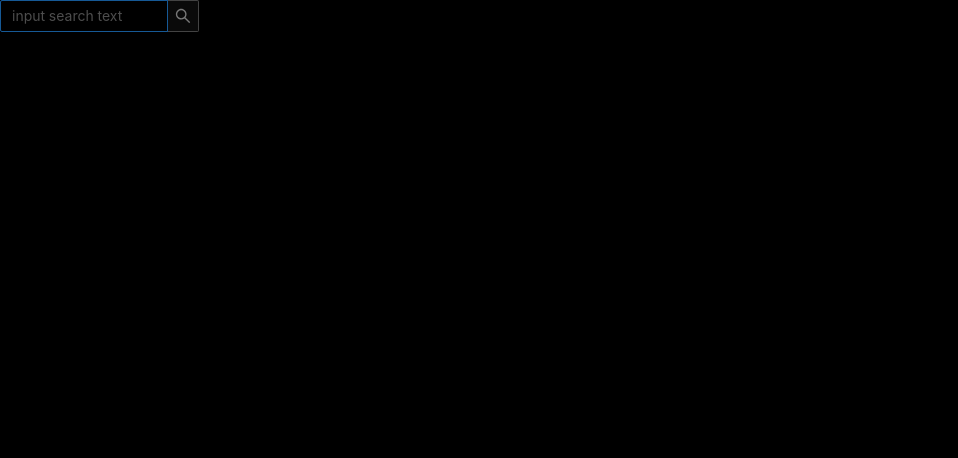
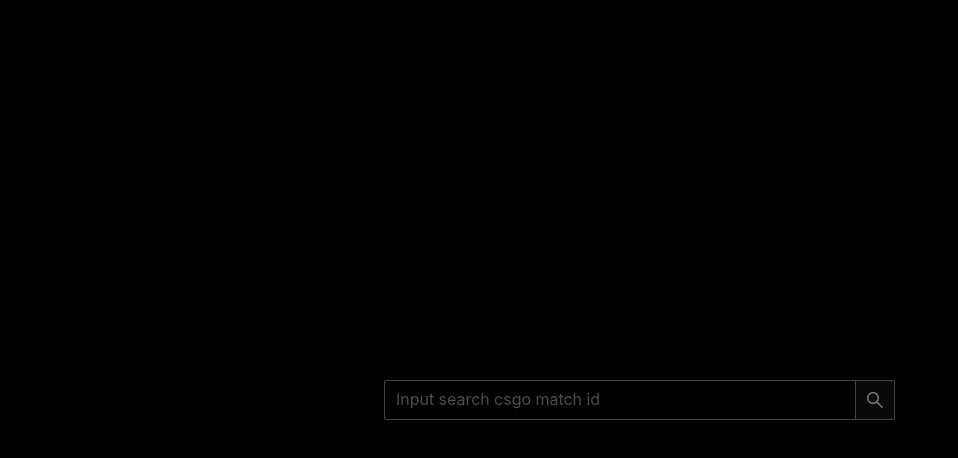
Before and after one commit to unsOmen/fact-app, a React (Create React App) app: page / in a window 1280 px wide. Shown: the top 458 px of the page, without its empty margins (0-958 px from the left). Built offline with nearby package versions, Linux system fonts and the light colour scheme.

Commit message:
styling search

```diff
--- a/src/App.css
+++ b/src/App.css
@@ -1,2 +1,20 @@
 @import '~antd/dist/antd.css';
 @import '~antd/dist/antd.dark.css';
+
+.h100 {
+    height: calc(100vh);
+}
+
+.search-match {
+    width: 40%;
+}
+
+.ant-input-search-button:not(.ant-btn-primary):hover,
+.ant-input-search .ant-input:hover {
+    border-color: #ff3700b5;
+}
+
+.ant-input-search-button:not(.ant-btn-primary):focus,
+.ant-input-search .ant-input:focus {
+    border-color: #ff3700;
+}
--- /dev/null
+++ b/src/components/MatchForm.tsx
@@ -0,0 +1,17 @@
+import React, { FC, memo } from "react";
+import { Layout } from "antd";
+
+
+interface Props {
+    matchId: string;
+}
+
+const MatchForm: FC<Props> = ({ matchId }) => {
+    return (
+        <Layout>
+            MATCH: {matchId}
+        </Layout>
+    )
+};
+
+export default memo(MatchForm);
--- a/src/components/SearchForm.tsx
+++ b/src/components/SearchForm.tsx
@@ -1,8 +1,8 @@
-import React, { memo } from "react";
+import React, { memo, useState } from "react";
 import { Input } from 'antd';
 import { useNavigate } from "react-router-dom";
 
-const {Search} = Input;
+const { Search } = Input;
 
 
 const SearchForm = () => {
@@ -10,14 +10,18 @@ const SearchForm = () => {
   const navigate = useNavigate();
 
 
-  const handleSearch = (e: any) => {
-    console.log("SEARCH!!!", e);
-    navigate(`/${e}`);
+  const handleSearch = (matchId: any) => {
+    navigate(`/${matchId}`);
   };
 
   return (
     <>
-      <Search placeholder="input search text" onSearch={handleSearch} style={{ width: 200 }} />
+      <Search
+        className="search-match"
+        placeholder="Input search csgo match id"
+        size="large"
+        onSearch={handleSearch}
+      />
     </>
   );
 };
--- a/src/pages/MatchPage.tsx
+++ b/src/pages/MatchPage.tsx
@@ -1,15 +1,40 @@
 import React, { memo } from "react";
-import { useParams } from "react-router-dom";
+import { useNavigate, useParams } from "react-router-dom";
+import { Layout, Result, Button, PageHeader } from "antd";
+import { FrownOutlined } from '@ant-design/icons';
+import MatchForm from "../components/MatchForm";
 
 
 const MatchPage = () => {
 
+  const navigate = useNavigate();
   const { matchId } = useParams();
 
+
+  const backHome = () => {
+    navigate("/")
+  };
+
+  const renderMatchNotFound = () => {
+    return (
+      <Result
+        icon={<FrownOutlined style={{ color: "orange" }} />}
+        title="Oops, match not found!"
+        extra={<Button onClick={backHome}>To Search</Button>}
+      />
+    );
+  };
+
   return (
-    <>
-      MATCH PAGE: {matchId}
-    </>
+    <Layout>
+      <PageHeader
+        onBack={backHome}
+        title="MATCH"
+      />
+      {
+        matchId ? <MatchForm matchId={matchId} /> : renderMatchNotFound()
+      }
+    </Layout>
   )
 };
 
--- a/src/pages/SearchPage.tsx
+++ b/src/pages/SearchPage.tsx
@@ -1,12 +1,14 @@
 import React from "react";
-import { Layout } from "antd";
+import { Layout, Row, Card } from "antd";
 import SearchForm from "../components/SearchForm";
 
 
 export const SearchPage = () => {
   return (
     <Layout>
-      <SearchForm/>
+      <Row justify="center" align="middle" className="h100">
+        <SearchForm />
+      </Row>
     </Layout>
   );
 };
```
